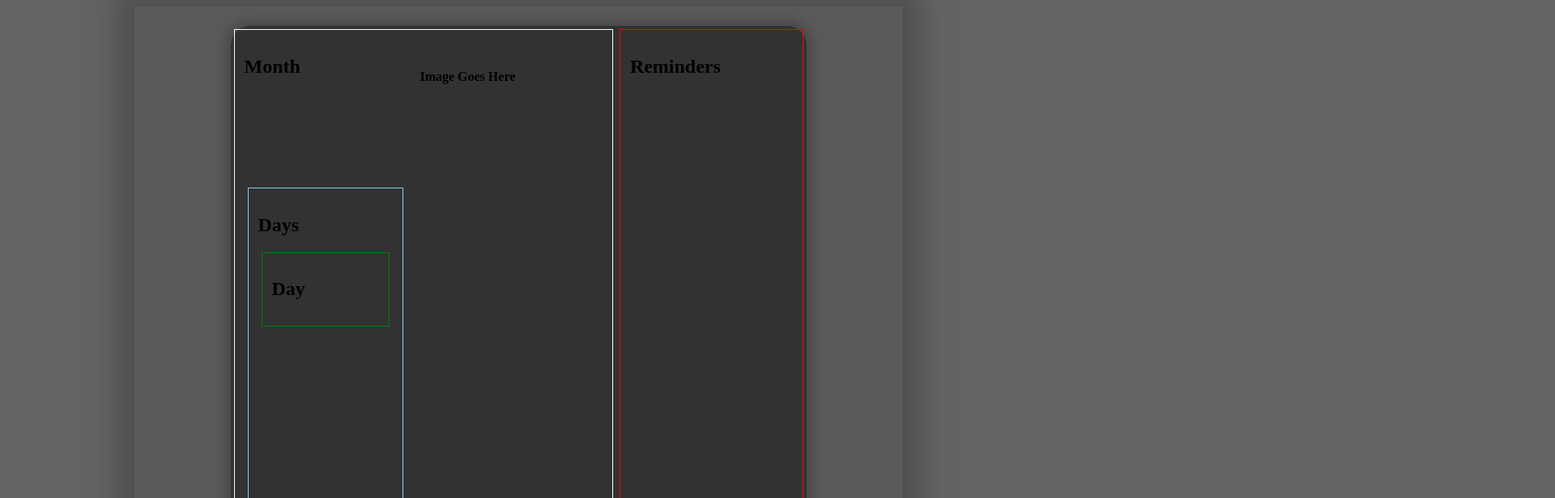
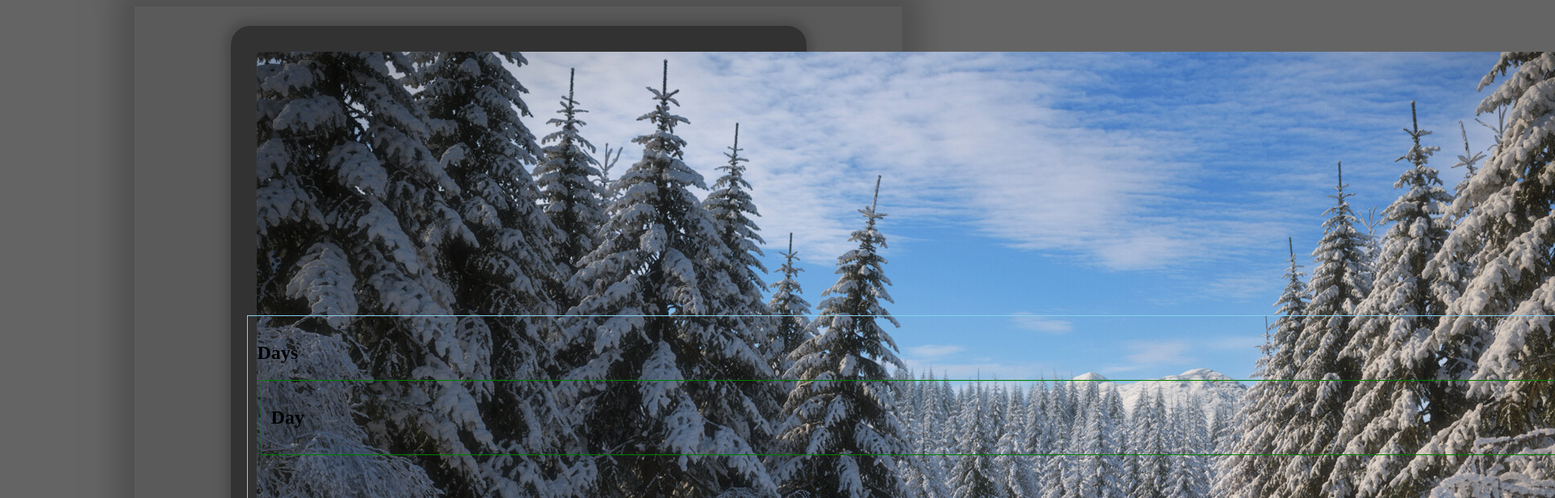
Before and after one commit to Yahzefi/Calendar_Application, a React (Create React App) app: page / in a window 1280 px wide. Both pictures are taken after a click on the button "Show Calendar". Shown: the top 616 px of the page at 81% size, 1920 px wide, since content can reach past the window. Built offline with nearby package versions, Linux system fonts and the light colour scheme.

Commit message:
Update Month.js

```diff
--- a/src/components/Month.js
+++ b/src/components/Month.js
@@ -1,16 +1,21 @@
+
+// Component Imports
 import Days from "./Days"
 
-const Month = () => {
+const Month = ({ month, month_img }) => {
     return (
-        <div className="m-cont" style={{border: "thin solid white"}}>
-            {/* h2 below will be deleted later on */}
-            <h2 style={{gridRow:"1/1"}}>Month</h2>
+        <div className="m-cont">
             <div className="img-cont">
-                <h4>Image Goes Here</h4>
+                <img className="m-bg" src={month_img} alt=""  />
+                <h1 id="month_text" className="m-text">{month}</h1>
             </div>
             <Days />
         </div>
     )
 }
 
+Month.defaultProps = {
+    month: "January"
+}
+
 export default Month
```
